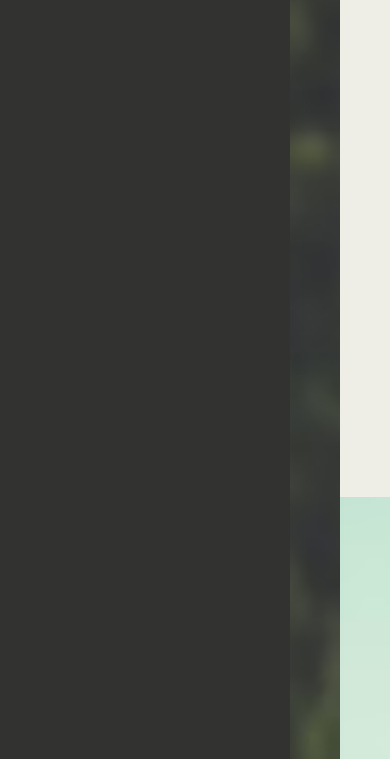
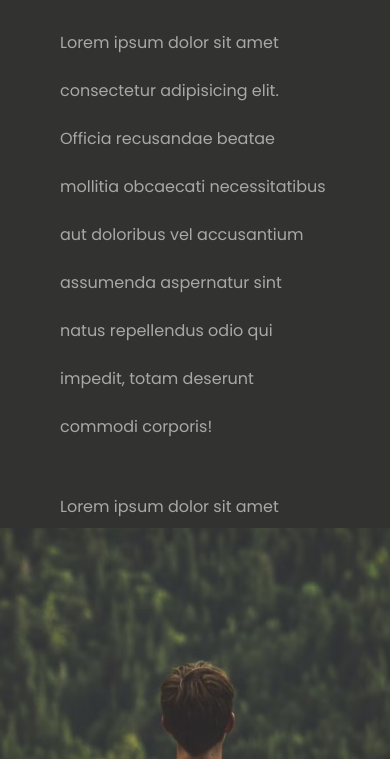
Before and after one commit to rajmanski/CSS-Grid, a plain HTML site: page 5 - portfolio/index.html in a window 390 px wide. Shown: the part 172-931 px from the top of the page. Drawn offline with Linux system fonts and the light colour scheme.

Commit message:
responsivity added to style.css

```diff
--- a/5 - portfolio/styles.css
+++ b/5 - portfolio/styles.css
@@ -7,8 +7,6 @@ body {
 main {
   display: grid;
   grid-template-columns: 1.2fr 1fr 1fr
-
-
 }
 .panel {
   display: grid;
@@ -62,3 +60,40 @@ main {
   min-width: 100%;
   min-height: 100%;
 }
+@media screen and (max-width: 1400px) {
+  main {
+    display: grid;
+    grid-template-columns: 1fr 1fr;
+  }
+  .panel.photos {
+    grid-column: span 2;
+    grid-template-columns: 1fr 1fr;
+    grid-template-rows: 1fr;
+  }
+}
+@media screen and (max-width: 960px) {
+  main {
+    display: grid;
+    grid-template-columns: 100%;
+    grid-template-rows: 500px 400px 400px;
+  }
+  .panel.about {
+    grid-row: 2;
+    grid-template-columns: 1fr 1fr;
+    grid-template-rows: 1fr;
+  }
+  .panel img {
+    width: 100%;
+  }
+}
+@media screen and (max-width: 680px) {
+  main {
+    grid-template-rows: 700px 600px 600px;
+  }
+  .panel.about, .panel.photos {
+    grid-template-columns: 1fr;
+    grid-column: span 1;
+    grid-template-rows: 1fr 1fr;
+    border-bottom: 1px solid #dcdcd0;
+  }
+}
```
